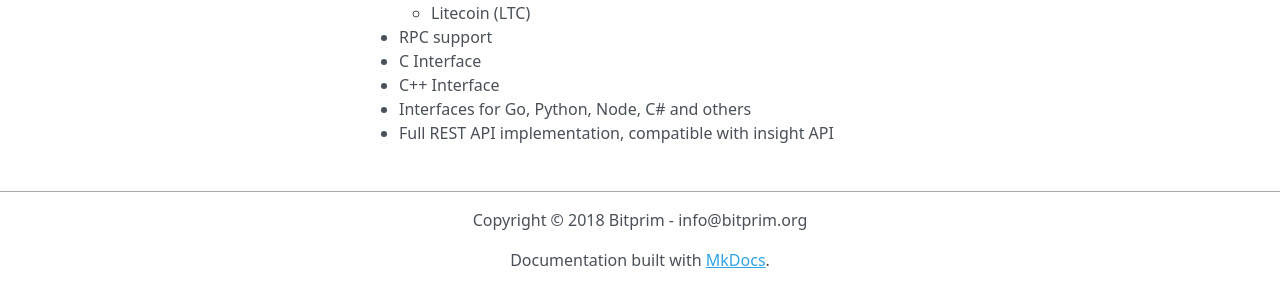
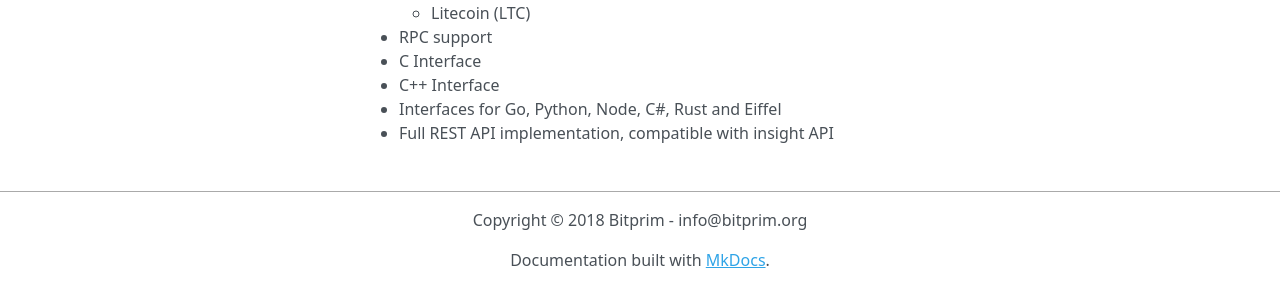
Before and after one commit to k-nuth/docs, an MkDocs documentation site: the page built from docs/index.md, in a window 1280 px wide and 1161 px high. Shown: the part 873-1158 px from the top of the window. Built offline with MkDocs 1.6.1, drawn with Linux system fonts in a browser that asks for light colours; nearby versions of some CDN libraries; old or Windows-style settings are respelled for this version of MkDocs.

Commit message:
added more interfaces

```diff
--- a/docs/index.md
+++ b/docs/index.md
@@ -23,5 +23,5 @@ The platform includes:
 * RPC support
 * C Interface
 * C++ Interface
-* Interfaces for Go, Python, Node, C\# and others
+* Interfaces for Go, Python, Node, C\#, Rust and Eiffel
 * Full REST API implementation, compatible with insight API
```
